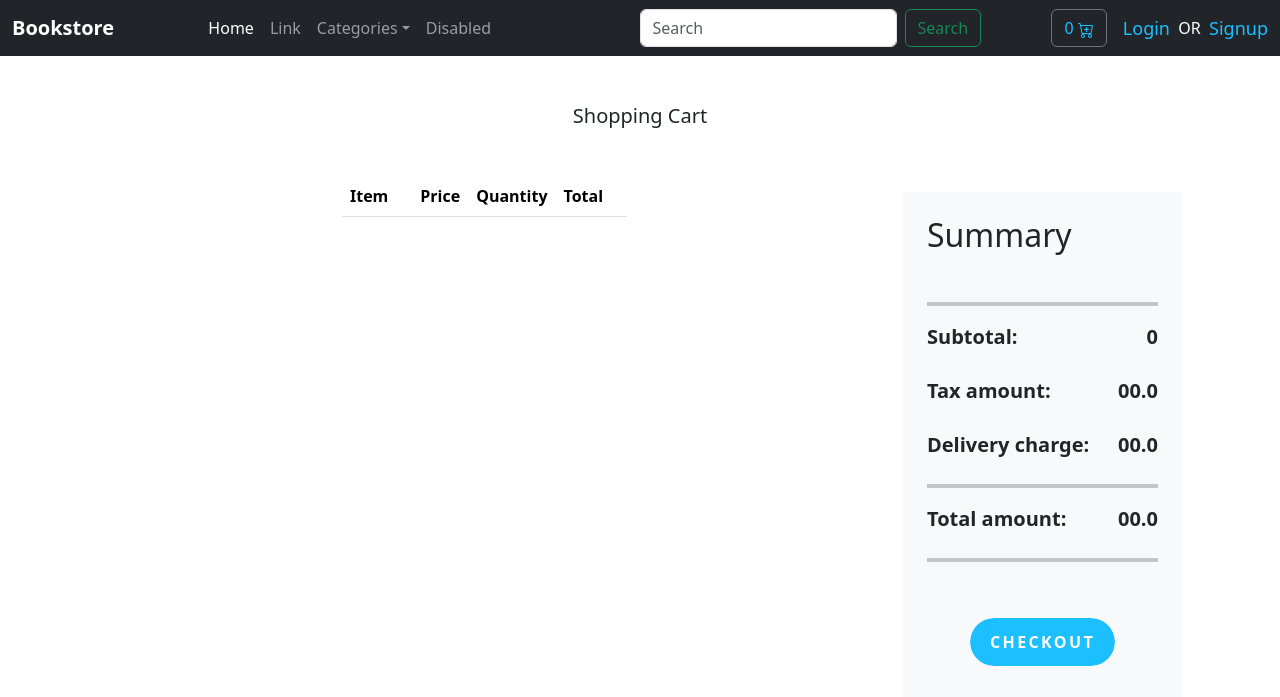
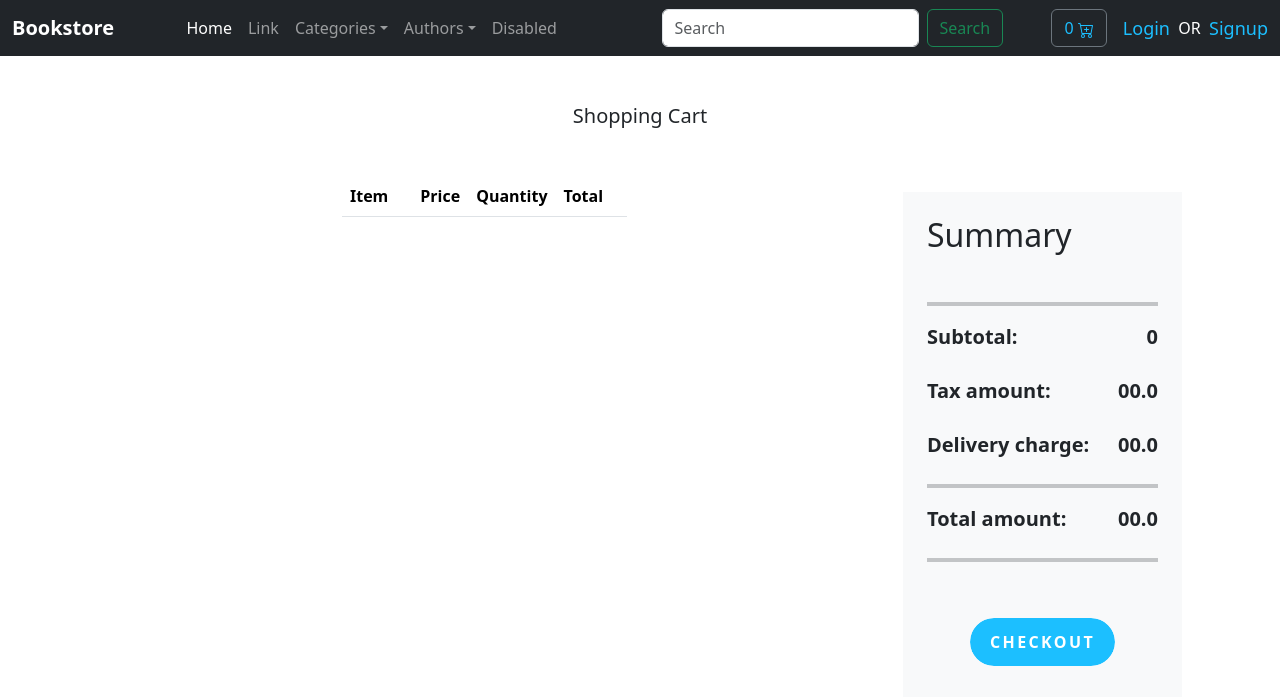
Before and after one commit to Biplob14/bookstore, a Django app: page /cart/ in a window 1280 px wide. Shown: the top 697 px of the page. Run offline with Django 4.2, Linux system fonts and the light colour scheme; data comes from the database, SQL or seed files in the repository; lists and menus that the app fills with data are empty; parts of the project's set-up code (start-up, migrations or seed data) failed here and were passed over; some libraries are stand-ins or nearby versions.

Commit message:
feat: author list on nvabar

```diff
--- a/books/context_processors.py
+++ b/books/context_processors.py
@@ -1,7 +1,12 @@
-from .models import Category
+from .models import Category, Author
 
 
 def category_list(request):
     return {
         "categories": Category.objects.all().order_by('name')
     }
+
+def author_list(request):
+    return {
+        "authors": Author.objects.all().order_by('name').values('name')
+    }
--- a/books/views.py
+++ b/books/views.py
@@ -31,7 +31,6 @@ def book_details(request, slug):
     }
     return render(request, 'book_details.html', context)
 
-
 def author_books(request, slug):
     author_object = get_object_or_404(Author, slug_field=slug)
     books = Product.objects.filter(author=author_object, in_stock=True)
@@ -41,7 +40,6 @@ def author_books(request, slug):
         "author": author_object
     }
     return render(request, 'author.html', context)
-
 
 def categorywise_list(request, slug):
     category_object = get_object_or_404(Category, slug=slug)
--- a/bookstore/settings.py
+++ b/bookstore/settings.py
@@ -57,6 +57,7 @@ TEMPLATES = [
                 'django.contrib.messages.context_processors.messages',
                 # context processor which will allow all templates to get these values
                 'books.context_processors.category_list',
+                'books.context_processors.author_list',
                 'cart.context_processors.cart',
             ],
         },
--- a/cart/context_processors.py
+++ b/cart/context_processors.py
@@ -2,5 +2,4 @@ from .cart import CartManager
 
 
 def cart(request):
-    print('from cart context processor!!!!!!!!!!!!!')
     return {'basket': CartManager(request)}
--- a/cart/templates/cart.html
+++ b/cart/templates/cart.html
@@ -140,9 +140,9 @@ function update_item(attr){
 
             total = (parseFloat(json.subtotal) + 11.50).toFixed(2);
             console.log(json)
-            document.getElementById("basket-qty").innerHTML = json.qty;
-            document.getElementById("item-subtotal-"+prod_id).innerHTML = json.item_total;
-            document.getElementById("subtotal-amount").innerHTML = json.cart_total;
+            document.getElementById("basket-qty").innerHTML = json.qty + " BDT";
+            document.getElementById("item-subtotal-"+prod_id).innerHTML = json.item_total + " BDT";
+            document.getElementById("subtotal-amount").innerHTML = json.cart_total + " BDT";
             console.log(prod_id);
         }
     })
--- a/templates/navbar.html
+++ b/templates/navbar.html
@@ -16,6 +16,7 @@
                     <a class="nav-link" href="#">Link</a>
                 </li>
 
+                {% comment %} books dorpdown {% endcomment %}
                 <li class="nav-item dropdown dropdown-cat">
                     <a class="nav-link dropdown-toggle" href="#" id="navbarScrollingDropdown" role="button" data-bs-toggle="dropdown" aria-expanded="false">Categories</a>
                     <ul class="dropdown-menu dropdown-menu-cat" aria-labelledby="navbarScrollingDropdown">
@@ -23,6 +24,17 @@
                         <li><hr class="dropdown-divider"></li>
                         {% for category in categories %}
                             <li><a class="dropdown-item" href="{% url 'books:categorise_books' category.name %}">{{ category.name|title }}</a></li>
+                        {% endfor %}
+                    </ul>
+                </li>
+                {% comment %} authors dropdown {% endcomment %}
+                <li class="nav-item dropdown dropdown-cat">
+                    <a class="nav-link dropdown-toggle" href="#" id="navbarScrollingDropdown" role="button" data-bs-toggle="dropdown" aria-expanded="false">Authors</a>
+                    <ul class="dropdown-menu dropdown-menu-cat" aria-labelledby="navbarScrollingDropdown">
+                        <li><a class="dropdown-item" href="{% url 'books:all_books' %}">All Books</a></li>
+                        <li><hr class="dropdown-divider"></li>
+                        {% for author in authors %}
+                            <li><a class="dropdown-item" href="">{{ author.name|title }}</a></li>
                         {% endfor %}
                     </ul>
                 </li>
@@ -60,7 +72,7 @@
         <div class="mr-4">
 
             <div class="nav-item dropdown me-5 pe-3">
-                <a class="nav-link dropdown-toggle text-white" href="#" id="navbarScrollingDropdown" role="button" data-bs-toggle="dropdown" aria-expanded="false">Hello, {{ user.username|title }}</a>
+                <a class="nav-link dropdown-toggle text-white" href="#" role="button" data-bs-toggle="dropdown" aria-expanded="false">Hello, {{ user.username|title }}</a>
                 <ul class="dropdown-menu" aria-labelledby="navbarScrollingDropdown">
                     <li><a class="dropdown-item" href="{% url 'users:logout_user' %}">Logout</a></li>
                 </ul>
```
